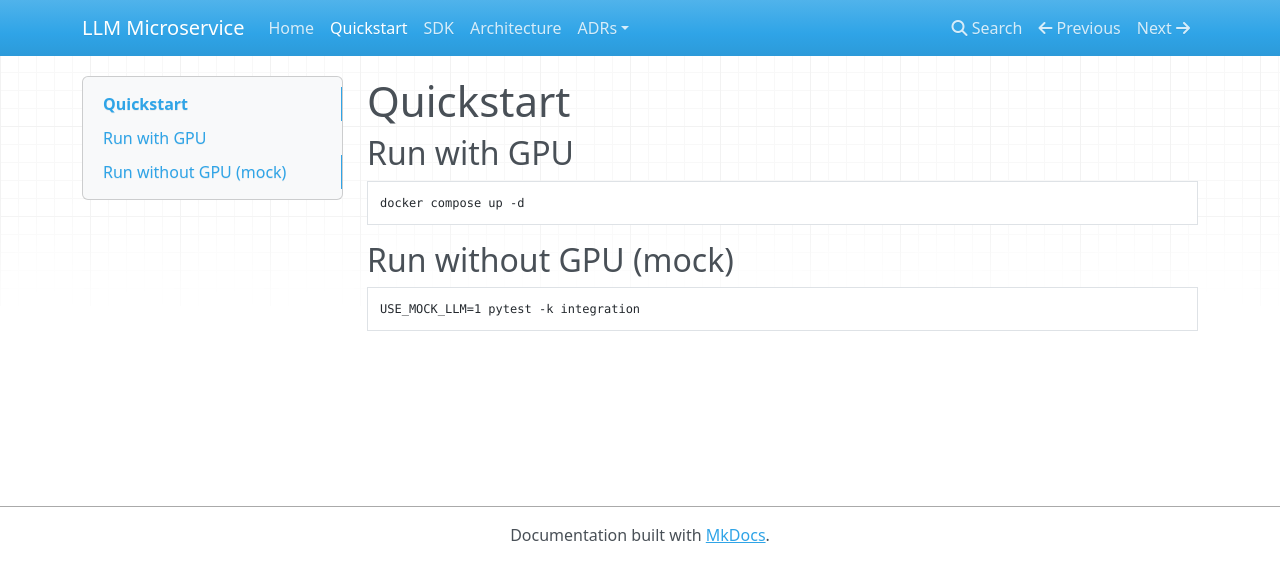
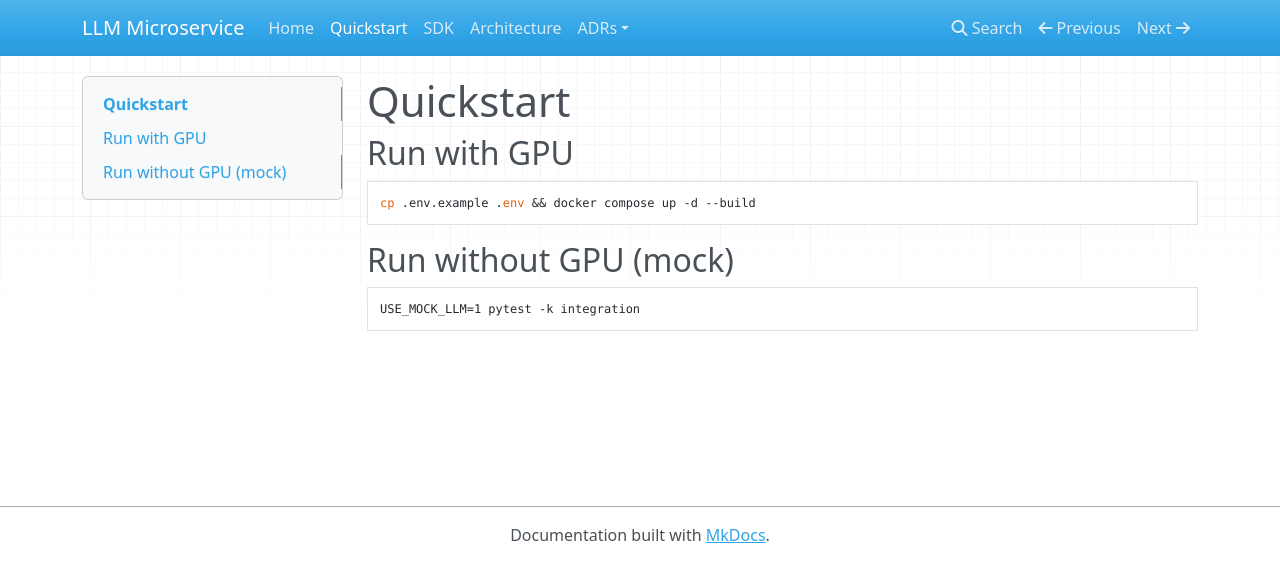
Before and after one commit to AlexBomber12/LLM_microservice, an MkDocs documentation site: the page built from docs/quickstart.md, in a window 1280 px wide. Shown: the top 582 px of the page. Built offline with MkDocs 1.6.1, drawn with Linux system fonts in a browser that asks for light colours; nearby versions of some CDN libraries.

Commit message:
Fix Dockerfile quoting and compose docs

````diff
--- a/docs/quickstart.md
+++ b/docs/quickstart.md
@@ -2,7 +2,7 @@
 
 ## Run with GPU
 ```bash
-docker compose up -d
+cp .env.example .env && docker compose up -d --build
 ```
 
 ## Run without GPU (mock)
````
Also changed, not shown: 3 other files.
